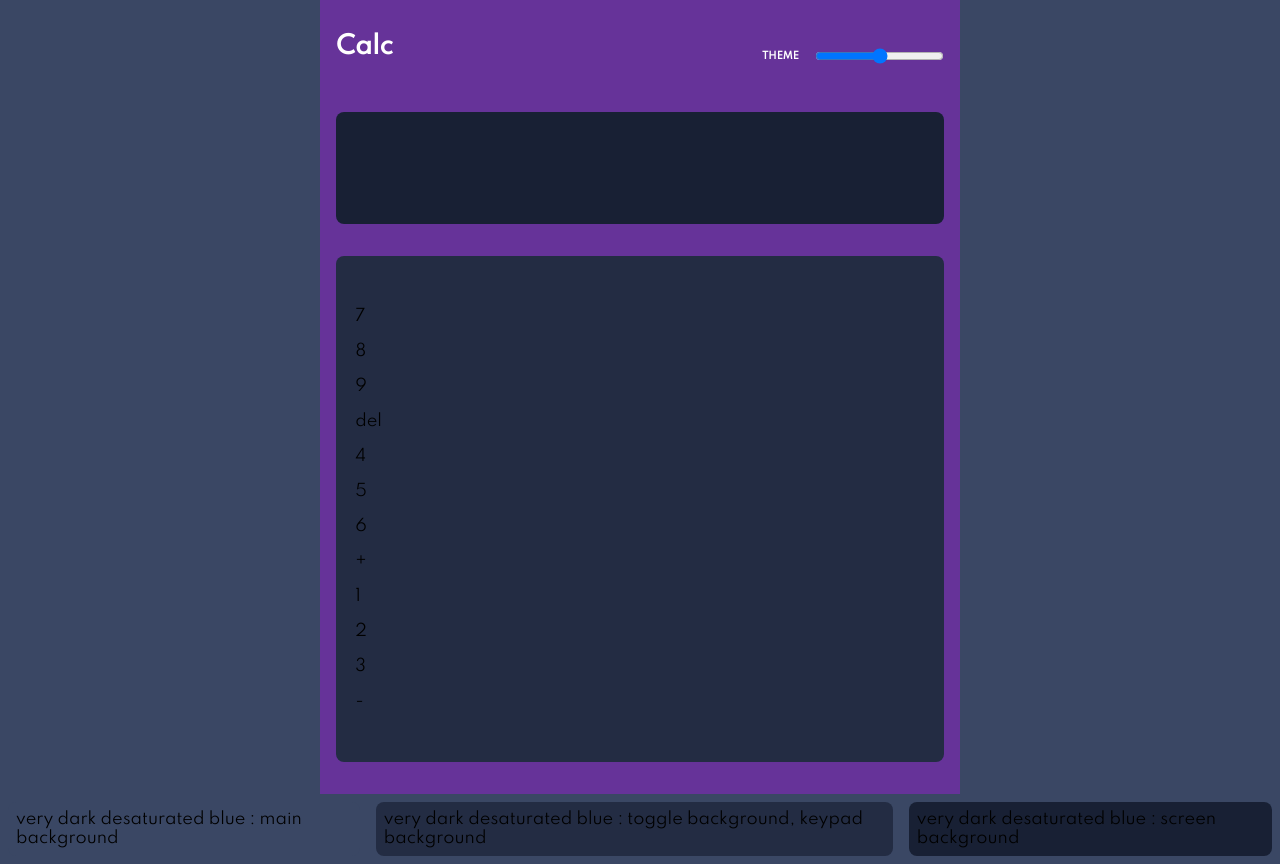
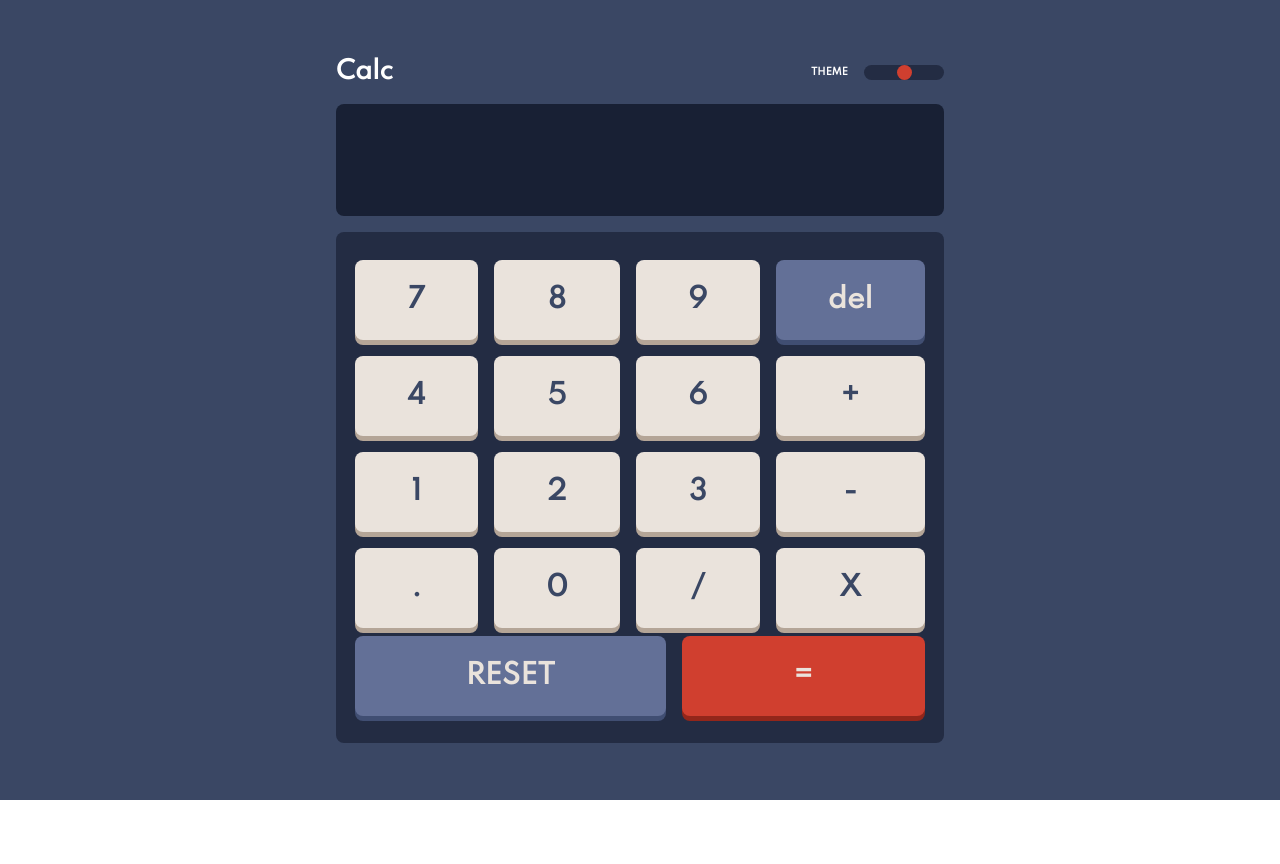
Before and after one commit to zealousKestrel/Frontendmentor-Calculator-App, a plain HTML site: page app/index.html in a window 1280 px wide. After the commit the page ends 800 px from the top, so only its background shows below. Drawn offline with Linux system fonts and the light colour scheme.

Commit message:
ui 84% done

```diff
--- a/app/index.html
+++ b/app/index.html
@@ -42,32 +42,30 @@
           <input type="text" />
         </div>
         <div class="sec3">
-          <div class="grid-container">
-            <div class="grid-item">7</div>
-            <div class="grid-item">8</div>
-            <div class="grid-item">9</div>
-            <div class="grid-item">del</div>
-            <div class="grid-item">4</div>
-            <div class="grid-item">5</div>
-            <div class="grid-item">6</div>
-            <div class="grid-item">+</div>
-            <div class="grid-item">1</div>
-            <div class="grid-item">2</div>
-            <div class="grid-item">3</div>
-            <div class="grid-item">-</div>
+          <div class="sec3-keys">
+            <button class="grid-item keys-bg-grayish"><h1>7</h1></button>
+            <button class="grid-item keys-bg-grayish"><h1>8</h1></button>
+            <button class="grid-item keys-bg-grayish"><h1>9</h1></button>
+            <button class="grid-item keys-bg-darkBlue"><h1>del</h1></button>
+            <button class="grid-item keys-bg-grayish"><h1>4</h1></button>
+            <button class="grid-item keys-bg-grayish"><h1>5</h1></button>
+            <button class="grid-item keys-bg-grayish"><h1>6</h1></button>
+            <button class="grid-item keys-bg-grayish"><h1>+</h1></button>
+            <button class="grid-item keys-bg-grayish"><h1>1</h1></button>
+            <button class="grid-item keys-bg-grayish"><h1>2</h1></button>
+            <button class="grid-item keys-bg-grayish"><h1>3</h1></button>
+            <button class="grid-item keys-bg-grayish"><h1>-</h1></button>
+            <button class="grid-item keys-bg-grayish"><h1>.</h1></button>
+            <button class="grid-item keys-bg-grayish"><h1>0</h1></button>
+            <button class="grid-item keys-bg-grayish"><h1>/</h1></button>
+            <button class="grid-item keys-bg-grayish"><h1>X</h1></button>
+          </div>
+          <div class="sec3-function">
+            <button class="grid-item keys-bg-darkBlue"><h1>RESET</h1></button>
+            <button class="grid-item keys-bg-red"><h1>=</h1></button>
           </div>
         </div>
       </div>
-
-      <section class="colorAll">
-        <div class="colorOne">
-          <div>very dark desaturated blue : main background</div>
-          <div>
-            very dark desaturated blue : toggle background, keypad background
-          </div>
-          <div>very dark desaturated blue : screen background</div>
-        </div>
-      </section>
 
       <!-- <div class="attribution">
     Challenge by <a href="https://www.frontendmentor.io?ref=challenge" target="_blank">Frontend Mentor</a>.
--- a/app/style.css
+++ b/app/style.css
@@ -1,15 +1,23 @@
 @import url('https://fonts.googleapis.com/css2?family=Spartan:wght@400;500&display=swap');
 :root {
+  /* Theme 1 */
   --color-main: hsl(222, 26%, 31%);
   --color-toggle: hsl(223, 31%, 20%);
   --color-screen: hsl(224, 36%, 15%);
 
+  --keys-bg-darkBlue: hsl(225, 21%, 49%);
+  --keys-shadow-darkBlue: hsl(224, 28%, 35%);
+  --keys-red: hsl(6, 63%, 50%);
+  --keys-dark-red: hsl(6, 70%, 34%);
+  --keys-bg-grayish: hsl(30, 25%, 89%);
+  --keys-shadow-grayish: hsl(28, 16%, 65%);
+
   --text-color-dark: hsl(221, 14%, 31%);
   --text-color-white: hsl(0, 0, 100%);
 
-  --text-Light-yellow: hsl(52, 100%, 62%);
+  /* --text-Light-yellow: hsl(52, 100%, 62%);
   --text-Very-dark: hsl(198, 20%, 13%);
-  --text-White: hsl(0, 0, 100%);
+  --text-White: hsl(0, 0, 100%); */
 
   --text-weight: 700;
 }
@@ -29,6 +37,7 @@ input:focus {
 }
 .container {
 }
+
 .main {
   display: flex;
   justify-content: center;
@@ -43,11 +52,11 @@ input:focus {
   flex-direction: column;
   justify-content: center;
   align-items: center;
-  background-color: rebeccapurple;
+  /* background-color: rebeccapurple; */
   padding: 1rem;
 }
 .app div {
-  margin: 1rem 0;
+  margin: 0.5rem 0;
 }
 .sec1 {
   display: flex;
@@ -64,6 +73,21 @@ input:focus {
 .sec1 div p {
   font-size: 0.6rem;
   font-weight: var(--text-weight);
+}
+.sec1side input {
+  background: var(--color-toggle);
+  border-radius: 15px;
+  color: aqua;
+  -webkit-appearance: none;
+  width: 5rem;
+}
+.sec1side input::-webkit-slider-thumb {
+  -webkit-appearance: none;
+  cursor: pointer;
+  height: 15px;
+  background: var(--keys-red);
+  border-radius: 50%;
+  width: 15px;
 }
 
 .sec2 {
@@ -86,21 +110,71 @@ input:focus {
 }
 
 .sec3 {
+  width: 100%;
+  height: 100%;
+  padding: 1.2rem;
   background-color: var(--color-toggle);
   border-radius: 0.5rem;
-  width: 100%;
-  padding: 1.2rem;
+}
+.sec3-keys {
   display: grid;
   grid-template-columns: auto auto auto auto;
+  gap: 1rem;
+}
+.sec3-function {
+  display: grid;
+  grid-template-columns: auto auto;
+  gap: 1rem;
 }
 
-.sec3 div {
+.sec3 button {
+  padding: 1.5rem 0.2rem;
+  border-radius: 0.5rem;
+  font-weight: bold;
+  font-size: 2 rem;
+  text-align: center;
+  border: none;
+  position: relative;
 }
+.sec3 button:active {
+  top: 3px;
+  box-shadow: none;
+}
+
+.keys-bg-grayish {
+  color: var(--color-main);
+  background-color: var(--keys-bg-grayish);
+  box-shadow: 0 5px var(--keys-shadow-grayish);
+}
+.keys-bg-red {
+  color: var(--keys-bg-grayish);
+  background-color: var(--keys-red);
+  box-shadow: 0 5px var(--keys-dark-red);
+}
+.keys-bg-darkBlue {
+  color: var(--keys-bg-grayish);
+  background-color: var(--keys-bg-darkBlue);
+  box-shadow: 0 5px var(--keys-shadow-darkBlue);
+}
+
+/* .keys-bg-grayish:hover {
+  background-color: var(--keys-bg-grayish);
+  box-shadow: 0 2px var(--keys-shadow-grayish);
+}
+.keys-bg-red:hover {
+  background-color: var(--keys-red);
+  box-shadow: 0 2px var(--keys-dark-red);
+}
+.keys-bg-darkBlue:hover {
+  background-color: var(--keys-bg-darkBlue);
+  box-shadow: 0 2px var(--keys-shadow-darkBlue);
+} */
 
 .colorAll {
   display: flex;
   align-self: center;
   justify-content: center;
+  flex-direction: column;
 }
 .colorOne {
   display: flex;
```
